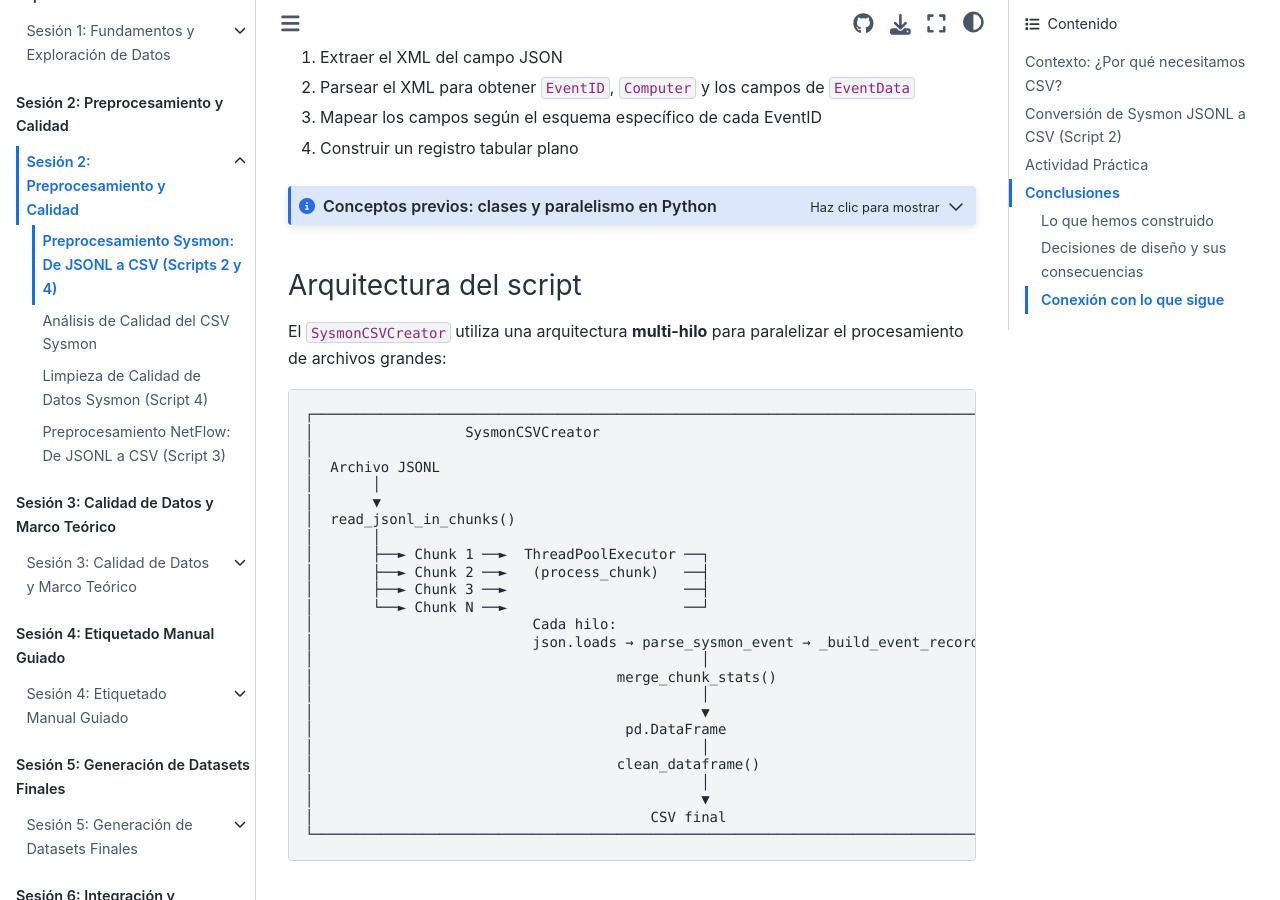
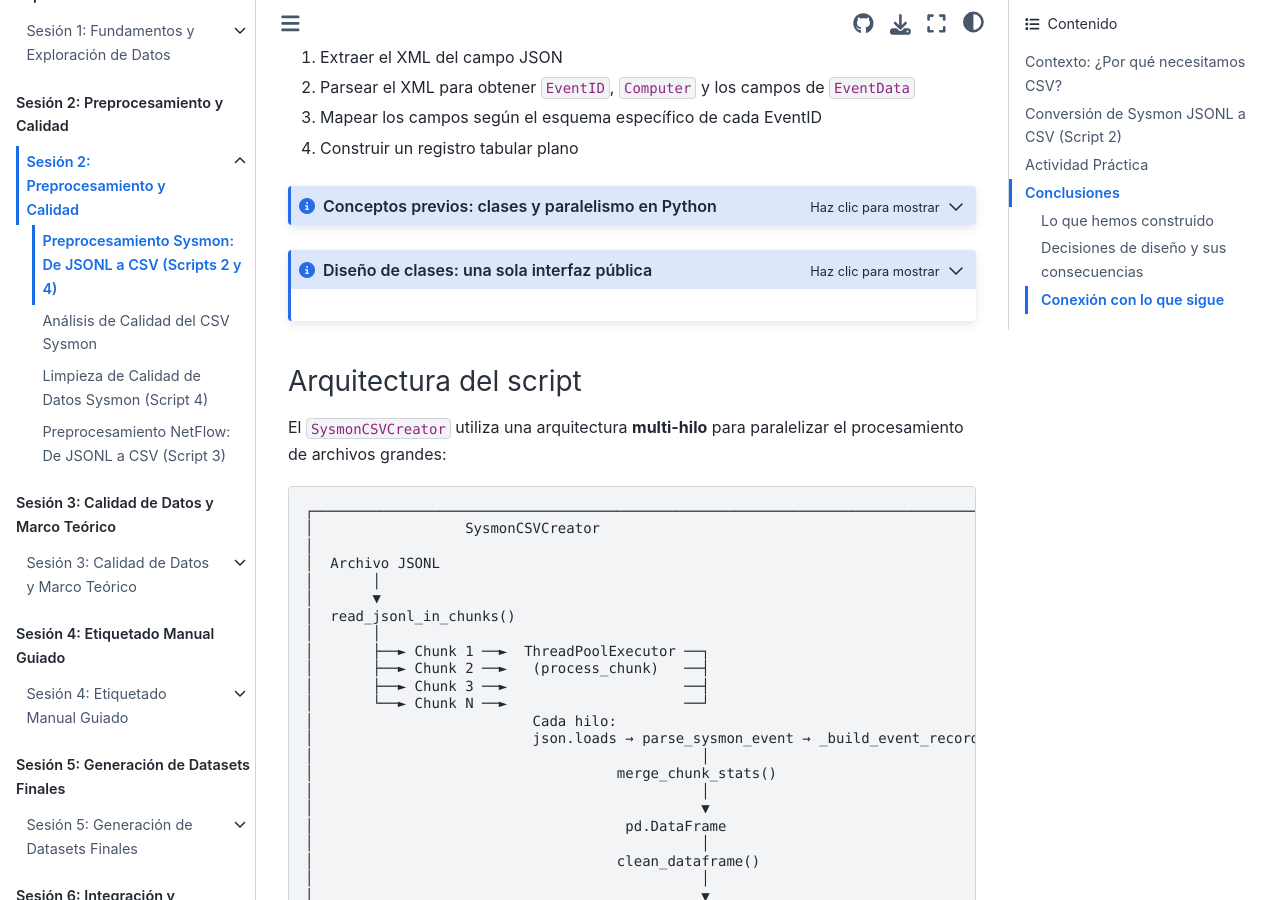
Before and after one commit to ollerenac/curso2026, a Jupyter Book: the page built from sesion-2/7-preprocesamiento-sysmon.md, in a window 1280 px wide and 900 px high, scrolled down 5237 px. Built offline with Jupyter Book 1.0.4 settings and Sphinx 7.4.7 and the Sphinx Book theme 1.1.4, drawn with Linux system fonts in a browser that asks for light colours; part of the change alters nothing that is shown.

Commit message:
feat(sesion-2): add class design principles dropdown (single public interface)
Co-Authored-By: Claude Sonnet 4.6 <noreply@anthropic.com>

````diff
--- a/sesion-2/7-preprocesamiento-sysmon.md
+++ b/sesion-2/7-preprocesamiento-sysmon.md
@@ -258,6 +258,40 @@ with ThreadPoolExecutor(max_workers=8) as executor:
 ```
 
 En lugar de procesar los chunks del archivo uno a uno, los 8 hilos los procesan simultáneamente, reduciendo el tiempo total proporcionalmente al número de workers disponibles.
+:::
+
+:::{admonition} Diseño de clases: una sola interfaz pública
+:class: dropdown note
+
+`SysmonCSVCreator` tiene más de diez métodos y siete atributos, pero **solo uno es el punto de entrada real**: `convert_to_csv()`. El resto — `parse_sysmon_event()`, `process_chunk()`, `clean_guid()`, `safe_int_conversion()` — son pasos internos que la clase usa para organizarse, no métodos que el usuario de la clase necesita conocer.
+
+Piénsalo como una cafetera: tú presionas un botón (`convert_to_csv`). Internamente, la máquina calienta el agua, muele el café, aplica presión y controla el tiempo — pero esos pasos son invisibles para ti.
+
+**La pregunta que guía el diseño de cualquier clase:**
+
+> *¿Cuál es la única cosa que esta clase hace para el mundo exterior?*
+
+En este caso: *toma un archivo JSONL de Sysmon y produce un CSV*. Esa es la interfaz pública. Todo lo que soporta esa operación es un detalle interno.
+
+**La regla práctica en Python:**
+
+Los métodos internos se prefijan con `_` para señalar que son privados por convención:
+
+```python
+class SysmonCSVCreator:
+    def convert_to_csv(self, input, output):  # ← interfaz pública
+        chunks = self._split_into_chunks(input)
+        results = self._process_chunks(chunks)
+        self._write_csv(results, output)
+
+    def _split_into_chunks(self, input): ...  # ← interno
+    def _process_chunks(self, chunks):   ...  # ← interno
+    def _write_csv(self, results, output): ... # ← interno
+```
+
+Python no impide llamar a `_método` desde fuera de la clase, pero el `_` es una señal para otros programadores (y para ti mismo en el futuro): *este método no es parte de la interfaz, puede cambiar sin aviso*.
+
+**Señal de alerta al diseñar:** si tu clase tiene más de 2–3 métodos públicos, pregúntate si está haciendo demasiado. A menudo conviene dividirla en clases más pequeñas con una responsabilidad cada una.
 :::
 
 ### Arquitectura del script
````
